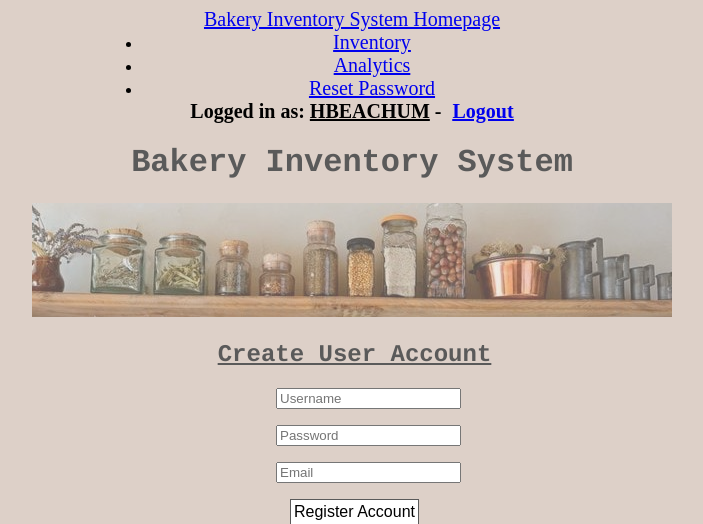
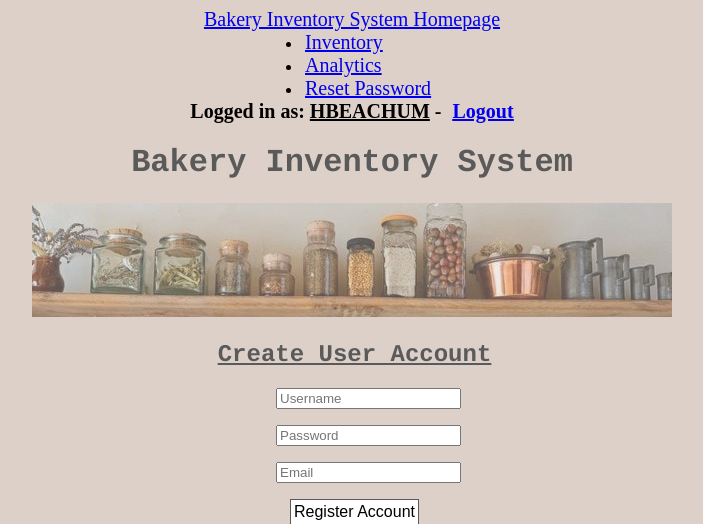
Before and after one commit to Hunterbeachum/OvenStock, a Flask app: page /add_user in a window 1280 px wide. Shown: the top 524 px of the page, without its empty margins (288-991 px from the left). Run offline with Flask 2, Linux system fonts and the light colour scheme; a user stored in the database is signed in.

Commit message:
Fixing the hyperlink menu to look neater.

```diff
--- a/templates/layout.html
+++ b/templates/layout.html
@@ -18,9 +18,9 @@
 				{% if session.get("current_user", None) != None %}
 				<span class="shortcut-menu">
                 <ul class="nav navbar-nav" style="margin:auto; text-align:center; max-width: 500px;">
-                    <li><a href="{{ url_for('inventory') }}">Inventory</a></li>
-					<li><a href="{{ url_for('analytics') }}">Analytics</a></li>
-					<li><a href="{{ url_for('password_reset') }}">Reset Password</a></li>
+                    <li style="margin:auto; text-align:left; max-width: 140px;"><a href="{{ url_for('inventory') }}">Inventory</a></li>
+					<li style="margin:auto; text-align:left; max-width: 140px;"><a href="{{ url_for('analytics') }}">Analytics</a></li>
+					<li style="margin:auto; text-align:left; max-width: 140px;"><a href="{{ url_for('password_reset') }}">Reset Password</a></li>
 				</ul>
 				</span>
                 {% endif %}
```
